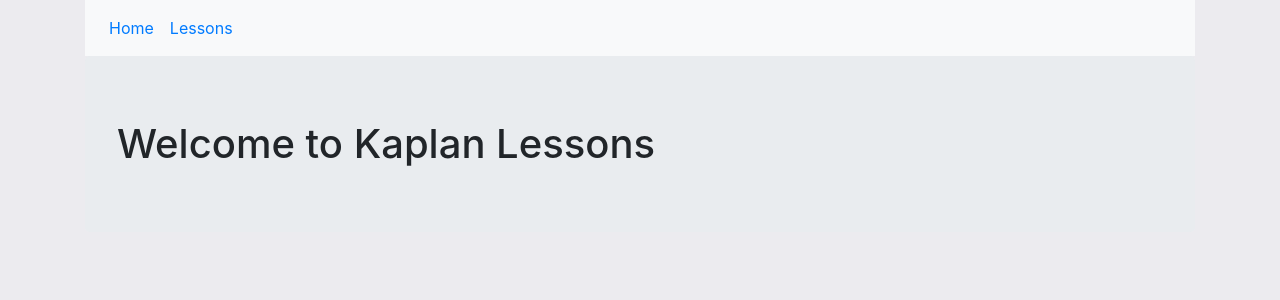
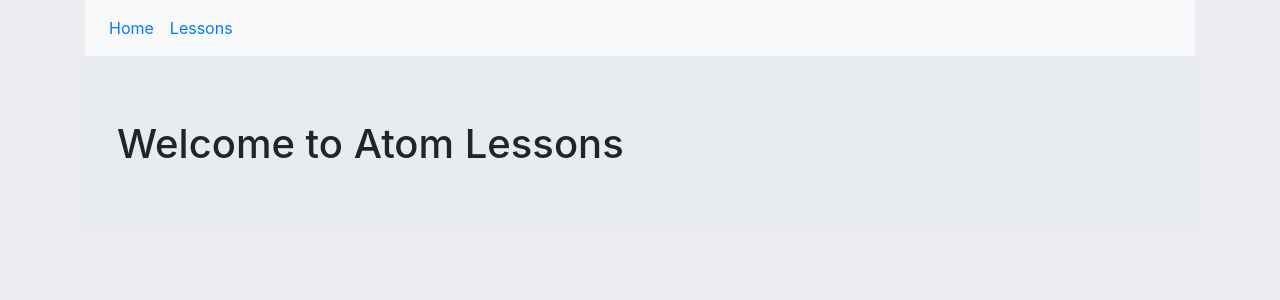
Before and after one commit to charmis/atomlessons, an Angular app in the folder atomlessons/: page / in a window 1280 px wide. Shown: the top 300 px of the page. Built offline with nearby package versions, Linux system fonts and the light colour scheme.

Commit message:
Fixed a text

```diff
--- a/atomlessons/src/app/components/dashboard/dashboard.component.html
+++ b/atomlessons/src/app/components/dashboard/dashboard.component.html
@@ -1,3 +1,3 @@
 <h1 class="jumbotron">
-  Welcome to Kaplan Lessons
+  Welcome to Atom Lessons
 </h1>
```
